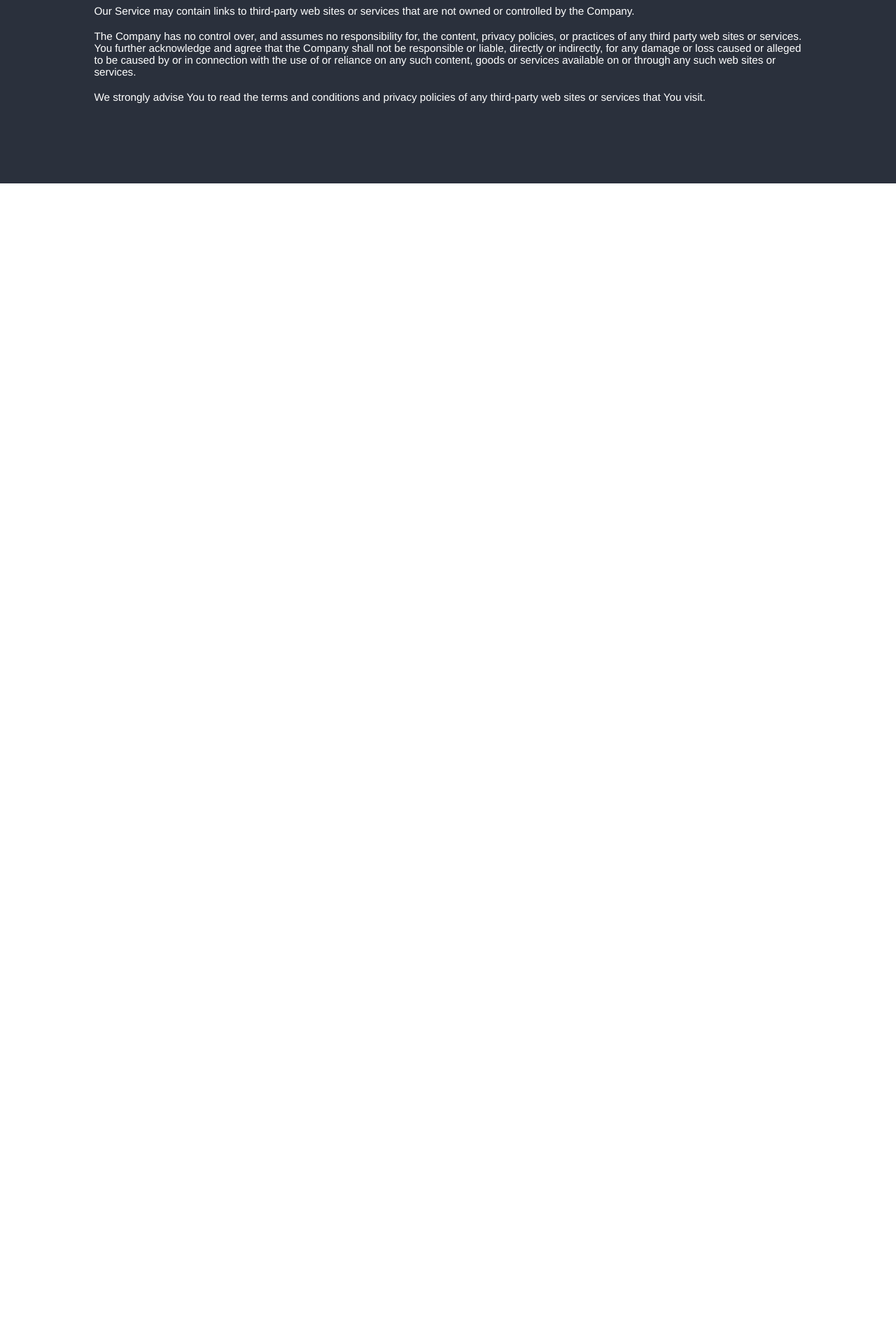
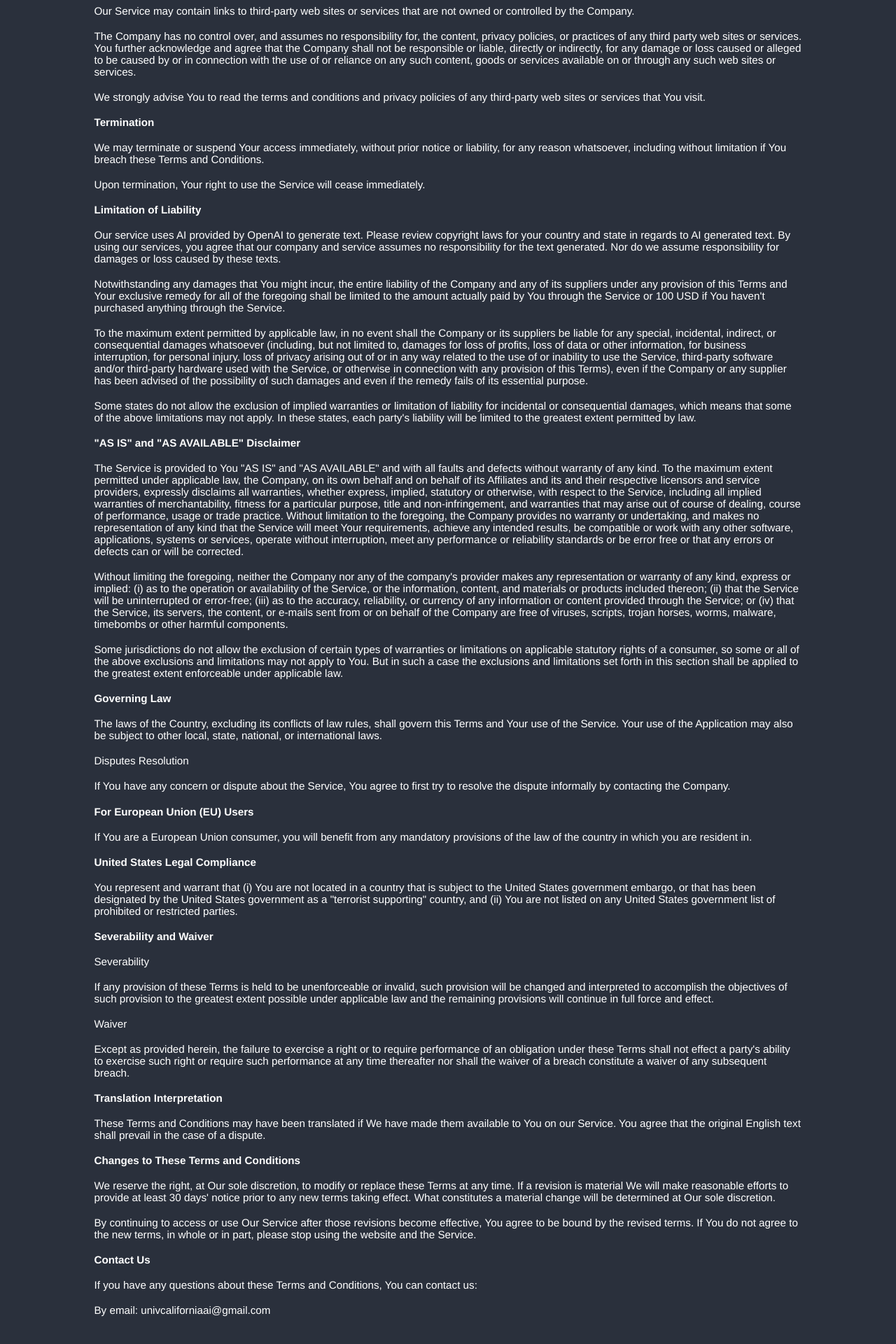
Before and after one commit to Lopez-Jordan/UC-Chatbot, a React (Vite) app in the folder client/: page /terms in a window 1280 px wide. Shown: the part 552-2472 px from the top of the page at 70% size. Before the commit the page ends 814 px from the top, so only its background shows below. Built offline with nearby package versions, Linux system fonts and the light colour scheme.

Commit message:
updated the terms of service

```diff
--- a/client/src/pages/Terms/Terms.jsx
+++ b/client/src/pages/Terms/Terms.jsx
@@ -17,11 +17,39 @@ export default function Terms () {
             <p className='spaceBelow'>Our Service may contain links to third-party web sites or services that are not owned or controlled by the Company.</p>
             <p className='spaceBelow'>The Company has no control over, and assumes no responsibility for, the content, privacy policies, or practices of any third party web sites or services. You further acknowledge and agree that the Company shall not be responsible or liable, directly or indirectly, for any damage or loss caused or alleged to be caused by or in connection with the use of or reliance on any such content, goods or services available on or through any such web sites or services.</p>
             <p className='spaceBelow'>We strongly advise You to read the terms and conditions and privacy policies of any third-party web sites or services that You visit.</p>
-            <p className='spaceBelow'></p>
-            <p className='spaceBelow'></p>
-            <p className='spaceBelow'></p>
-            <p className='spaceBelow'></p>
-
+            <p className='spaceBelow bolder'>Termination</p>
+            <p className='spaceBelow'>We may terminate or suspend Your access immediately, without prior notice or liability, for any reason whatsoever, including without limitation if You breach these Terms and Conditions.</p>
+            <p className='spaceBelow'>Upon termination, Your right to use the Service will cease immediately.</p>
+            <p className='spaceBelow bolder'>Limitation of Liability</p>
+            <p className='spaceBelow'>Our service uses AI provided by OpenAI to generate text. Please review copyright laws for your country and state in regards to AI generated text. By using our services, you agree that our company and service assumes no responsibility for the text generated. Nor do we assume responsibility for damages or loss caused by these texts.</p>
+            <p className='spaceBelow'>Notwithstanding any damages that You might incur, the entire liability of the Company and any of its suppliers under any provision of this Terms and Your exclusive remedy for all of the foregoing shall be limited to the amount actually paid by You through the Service or 100 USD if You haven't purchased anything through the Service.</p>
+            <p className='spaceBelow'>To the maximum extent permitted by applicable law, in no event shall the Company or its suppliers be liable for any special, incidental, indirect, or consequential damages whatsoever (including, but not limited to, damages for loss of profits, loss of data or other information, for business interruption, for personal injury, loss of privacy arising out of or in any way related to the use of or inability to use the Service, third-party software and/or third-party hardware used with the Service, or otherwise in connection with any provision of this Terms), even if the Company or any supplier has been advised of the possibility of such damages and even if the remedy fails of its essential purpose.</p>
+            <p className='spaceBelow'>Some states do not allow the exclusion of implied warranties or limitation of liability for incidental or consequential damages, which means that some of the above limitations may not apply. In these states, each party's liability will be limited to the greatest extent permitted by law.</p>
+            <p className='spaceBelow bolder'>"AS IS" and "AS AVAILABLE" Disclaimer</p>
+            <p className='spaceBelow'>The Service is provided to You "AS IS" and "AS AVAILABLE" and with all faults and defects without warranty of any kind. To the maximum extent permitted under applicable law, the Company, on its own behalf and on behalf of its Affiliates and its and their respective licensors and service providers, expressly disclaims all warranties, whether express, implied, statutory or otherwise, with respect to the Service, including all implied warranties of merchantability, fitness for a particular purpose, title and non-infringement, and warranties that may arise out of course of dealing, course of performance, usage or trade practice. Without limitation to the foregoing, the Company provides no warranty or undertaking, and makes no representation of any kind that the Service will meet Your requirements, achieve any intended results, be compatible or work with any other software, applications, systems or services, operate without interruption, meet any performance or reliability standards or be error free or that any errors or defects can or will be corrected.</p>
+            <p className='spaceBelow'>Without limiting the foregoing, neither the Company nor any of the company's provider makes any representation or warranty of any kind, express or implied: (i) as to the operation or availability of the Service, or the information, content, and materials or products included thereon; (ii) that the Service will be uninterrupted or error-free; (iii) as to the accuracy, reliability, or currency of any information or content provided through the Service; or (iv) that the Service, its servers, the content, or e-mails sent from or on behalf of the Company are free of viruses, scripts, trojan horses, worms, malware, timebombs or other harmful components.</p>
+            <p className='spaceBelow'>Some jurisdictions do not allow the exclusion of certain types of warranties or limitations on applicable statutory rights of a consumer, so some or all of the above exclusions and limitations may not apply to You. But in such a case the exclusions and limitations set forth in this section shall be applied to the greatest extent enforceable under applicable law.</p>
+            <p className='spaceBelow bolder'>Governing Law</p>
+            <p className='spaceBelow'>The laws of the Country, excluding its conflicts of law rules, shall govern this Terms and Your use of the Service. Your use of the Application may also be subject to other local, state, national, or international laws.</p>
+            <p className='spaceBelow boolder'>Disputes Resolution</p>
+            <p className='spaceBelow'>If You have any concern or dispute about the Service, You agree to first try to resolve the dispute informally by contacting the Company.</p>
+            <p className='spaceBelow bolder'>For European Union (EU) Users</p>
+            <p className='spaceBelow'>If You are a European Union consumer, you will benefit from any mandatory provisions of the law of the country in which you are resident in.</p>
+            <p className='spaceBelow bolder'>United States Legal Compliance</p>
+            <p className='spaceBelow'>You represent and warrant that (i) You are not located in a country that is subject to the United States government embargo, or that has been designated by the United States government as a "terrorist supporting" country, and (ii) You are not listed on any United States government list of prohibited or restricted parties.</p>
+            <p className='spaceBelow bolder'>Severability and Waiver</p>
+            <p className='spaceBelow'>Severability</p>
+            <p className='spaceBelow'>If any provision of these Terms is held to be unenforceable or invalid, such provision will be changed and interpreted to accomplish the objectives of such provision to the greatest extent possible under applicable law and the remaining provisions will continue in full force and effect.</p>
+            <p className='spaceBelow'>Waiver</p>
+            <p className='spaceBelow'>Except as provided herein, the failure to exercise a right or to require performance of an obligation under these Terms shall not effect a party's ability to exercise such right or require such performance at any time thereafter nor shall the waiver of a breach constitute a waiver of any subsequent breach.</p>
+            <p className='spaceBelow bolder'>Translation Interpretation</p>
+            <p className='spaceBelow'>These Terms and Conditions may have been translated if We have made them available to You on our Service. You agree that the original English text shall prevail in the case of a dispute.</p>
+            <p className='spaceBelow bolder'>Changes to These Terms and Conditions</p>
+            <p className='spaceBelow'>We reserve the right, at Our sole discretion, to modify or replace these Terms at any time. If a revision is material We will make reasonable efforts to provide at least 30 days' notice prior to any new terms taking effect. What constitutes a material change will be determined at Our sole discretion.</p>
+            <p className='spaceBelow'>By continuing to access or use Our Service after those revisions become effective, You agree to be bound by the revised terms. If You do not agree to the new terms, in whole or in part, please stop using the website and the Service.</p>
+            <p className='spaceBelow bolder'>Contact Us</p>
+            <p className='spaceBelow'>If you have any questions about these Terms and Conditions, You can contact us:</p>
+            <p className='spaceBelow'>By email: univcaliforniaai@gmail.com</p>
         </div>
     );
 }
```
